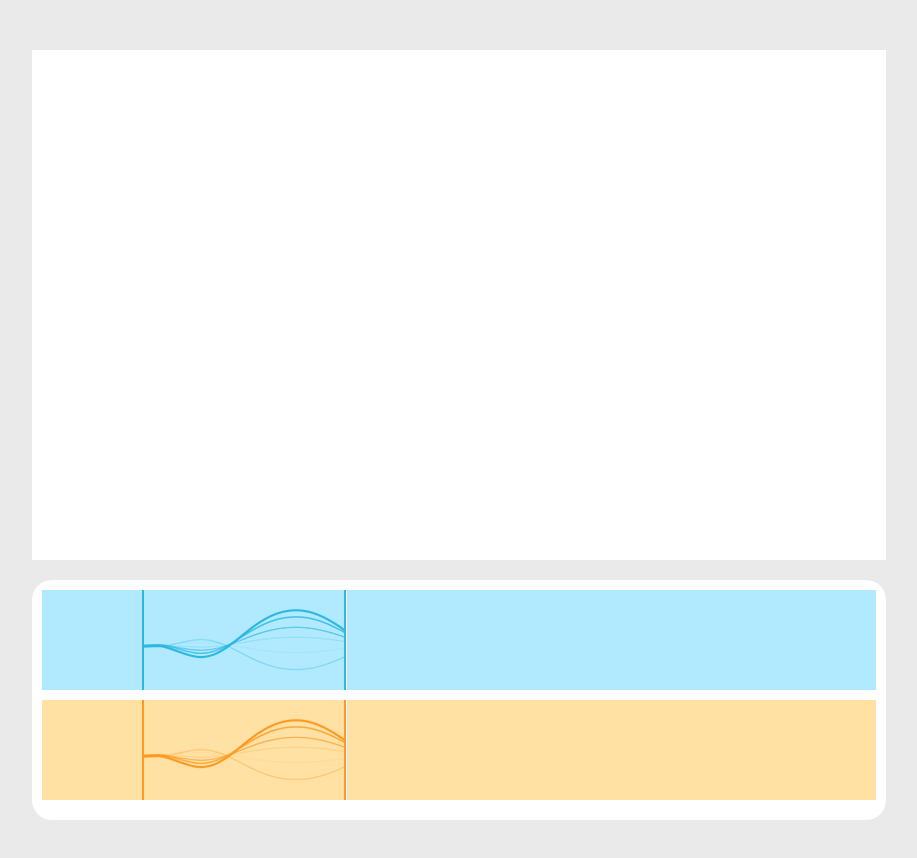
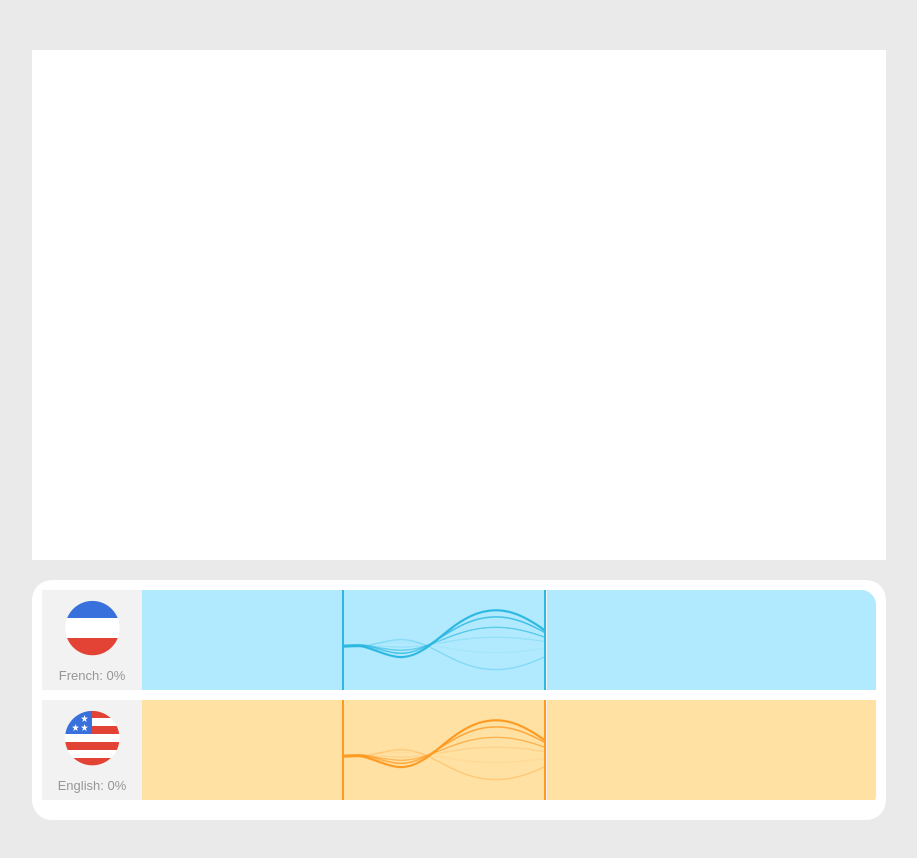
Before and after one commit to vicki-c/hackathon-video, a plain HTML site: page index.html in a window 1280 px wide. Shown: the whole page, without its empty margins (181-1098 px from the left). Drawn offline with Linux system fonts and the light colour scheme.

Commit message:
language flags

```diff
--- a/css/styles.less
+++ b/css/styles.less
@@ -31,19 +31,22 @@ body {
 	.border-radius(20px);
 	background: white;
 	padding: 10px;
+	position: relative;
 }
 
 .language-track-list {
 	overflow-x: auto;
 	overflow-y: hidden;
-
 	white-space: nowrap;
 	word-spacing: -0.26em;
+	padding-left: 100px;
+	.border-radius(15px);
+
 	.language-track {
+
 		background: #f2f2f2;
 		.border-radius(15px);
 		height: 100px;
-
 		margin: 0 0 10px 0;
 		&.original {
 			.track-segment {
@@ -70,6 +73,25 @@ body {
 	}
 }
 
+.track-label {
+	width: 100px;
+	height: 100px;
+	background: #f2f2f2;
+	position: absolute;
+	left: 10px;
+	font-size: 13px;
+	text-align: center;
+	&.original {
+		top: 10px;
+	}
+	&.translation {
+		top: 120px;
+	}
+	.flag {
+		margin: 10px auto 5px auto;
+	}
+}
+
 
 .track-segments {
 	.clearfix();
@@ -78,3 +100,15 @@ body {
 		height: 100px;
 	}
 }
+
+
+.flag {
+	width: 56px;
+	height: 56px;
+	&.flag-fr {
+		background: url("/images/flag-fr.png");
+	}
+	&.flag-en {
+		background: url("/images/flag-en.png");
+	}
+}
--- a/index.html
+++ b/index.html
@@ -21,20 +21,25 @@
 
                 <ul class="language-track-list">
                     <li class="language-track original">
+
                         <ul class="track-segments">
-                            <li class="track-segment recorded" style="width: 100px;"></li>
+                            <li class="track-segment recorded" style="width: 200px;"></li>
                             <li class="track-segment recording" style="width: 200px;"></li>
                             <li class="track-segment recorded" style="width: 700px;"></li>
                         </ul>
                     </li>
                     <li class="language-track translation">
+
                         <ul class="track-segments">
-                            <li class="track-segment recorded" style="width: 100px;"></li>
+                            <li class="track-segment recorded" style="width: 200px;"></li>
                             <li class="track-segment recording" style="width: 200px;"></li>
                             <li class="track-segment recorded" style="width: 700px;"></li>
                         </ul>
                     </li>
                 </ul>
+
+                <div class="track-label original"><div class="flag flag-fr"></div>French: 0%</div>
+                <div class="track-label translation"><div class="flag flag-en"></div>English: 0%</div>
 
             </div>
 
```
Also changed, not shown: images/flag-en.png (added), images/flag-fr.png (added), 1 other file.
